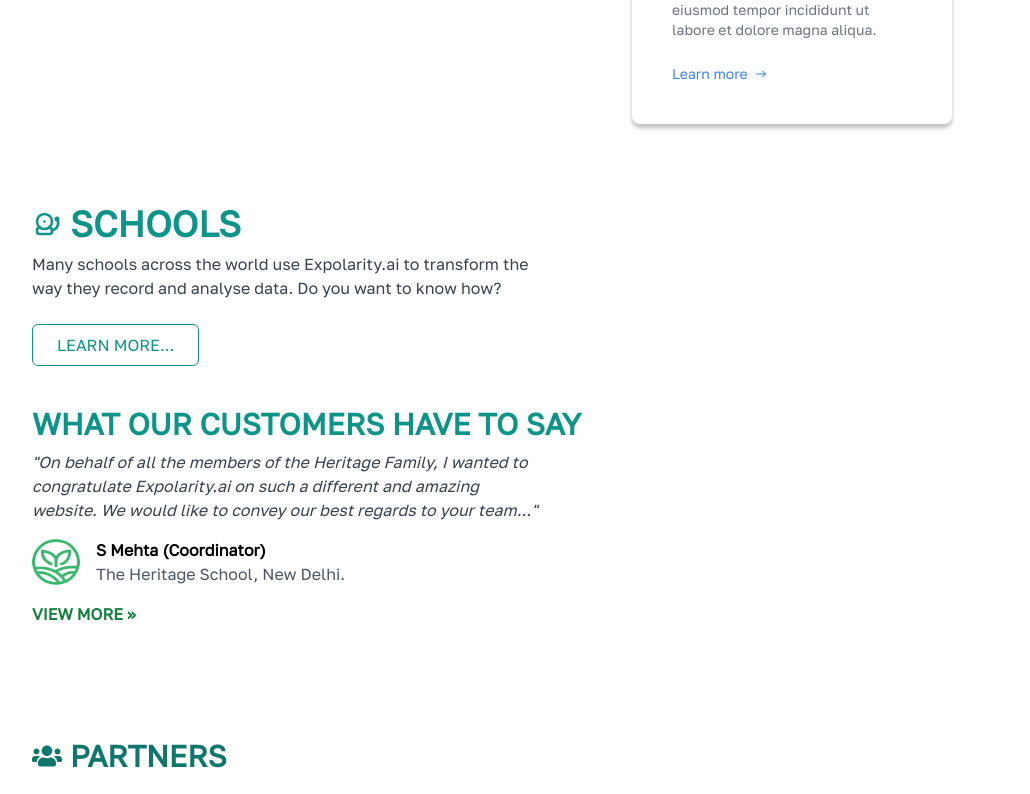
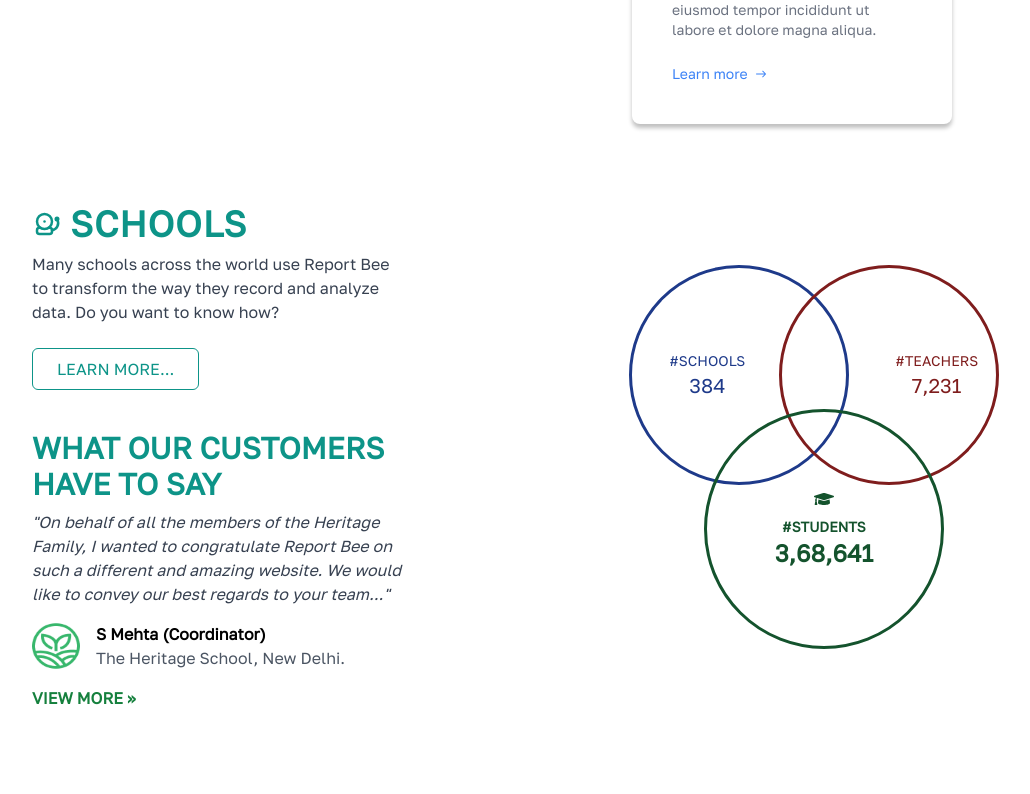
Before and after one commit to ManojKrays/expolarity-app, a React (Vite) app: page /home in a window 1280 px wide. Shown: the part 2240-3034 px from the top of the page, without its empty margins (48-1078 px from the left). Built offline with nearby package versions, Linux system fonts and the light colour scheme; a web font is replaced by a local one.

Commit message:
git commit -m added the student,teacher,school counts in a circle

```diff
--- a/src/Pages/HomePage/HomePage.jsx
+++ b/src/Pages/HomePage/HomePage.jsx
@@ -1,5 +1,10 @@
 import { motion } from "framer-motion";
-import { FaUsers, FaSatelliteDish, FaKey, FaStar } from "react-icons/fa";
+import {
+  FaUsers,
+  FaSatelliteDish,
+  FaStar,
+  FaGraduationCap,
+} from "react-icons/fa";
 import logoImg from "../../assets/logo.png";
 import { TbBellSchool } from "react-icons/tb";
 import { FaThumbsUp, FaTwitter, FaRss } from "react-icons/fa";
@@ -94,7 +99,7 @@
             Take a test
           </button>
         </div>
-
+        {/* Card Section */}
         <div className=" flex flex-col px-6 relative ">
           {/* Text Section */}
           <div className="w-full md:w-[30%] absolute  left-0 md:left-10 lg:left-60 text-center md:text-left">
@@ -130,23 +135,23 @@
           </div>
         </div>
 
-        <section className="flex flex-col md:flex-row flex-wrap items-center px-6 sm:px-12 md:px-20 py-10 md:py-20 gap-10">
-          {/* Title and Description */}
+        <section className=" flex flex-col md:flex-row items-center justify-between px-6 sm:px-12 md:px-20 py-14 md:py-20">
+          {/* Left Side - Text & Testimonial Section */}
           <motion.div
-            className="text-center md:text-left md:w-1/2"
-            initial={{ opacity: 0, y: -50 }}
-            animate={{ opacity: 1, y: 0 }}
-            transition={{ duration: 0.8, ease: "easeOut" }}
+            className="w-full lg:w-1/2 text-center md:text-left"
+            initial={{ opacity: 0, x: -50 }}
+            animate={{ opacity: 1, x: 0 }}
+            transition={{ duration: 0.8 }}
           >
-            <div className="flex justify-center md:justify-start items-center">
+            <div className="flex items-center justify-center md:justify-start">
               <TbBellSchool className="text-teal-600 text-3xl mr-2" />
-              <h2 className="text-3xl sm:text-4xl font-bold text-teal-600">
-                SCHOOLS
+              <h2 className="text-3xl sm:text-4xl font-bold text-teal-600 uppercase tracking-wide">
+                Schools
               </h2>
             </div>
-            <p className="text-gray-700 mt-2 mx-auto md:mx-0 max-w-lg">
-              Many schools across the world use Expolarity.ai to transform the
-              way they record and analyse data. Do you want to know how?
+            <p className="text-gray-700 mt-2 max-w-lg mx-auto md:mx-0">
+              Many schools across the world use Report Bee to transform the way
+              they record and analyze data. Do you want to know how?
             </p>
             <motion.button
               className="mt-6 px-6 py-2 border border-teal-600 text-teal-600 rounded-md hover:bg-teal-600 hover:text-white transition"
@@ -155,52 +160,22 @@
             >
               LEARN MORE...
             </motion.button>
-          </motion.div>
-          {/* <div className="relative flex justify-center items-center h-[300px] p-26 ">
+
+            {/* Testimonial Section */}
             <motion.div
-    className="hidden lg:flex w-40 h-40 md:w-52 md:h-52 border-4 border-red-900 rounded-full flex-col justify-center items-center text-red-900 absolute top-25 md:left-12 z-0"
-    initial={{ opacity: 0, scale: 0.5 }}
-    animate={{ opacity: 1, scale: 1 }}
-    transition={{ duration: 0.8, delay: 0.3 }}
+              className="mt-10"
+              initial={{ opacity: 0, y: 50 }}
+              animate={{ opacity: 1, y: 0 }}
+              transition={{ duration: 0.8, delay: 0.6 }}
             >
-    <span className="text-sm font-semibold">#SCHOOLS</span>
-    <span className="text-md ">384</span>
-  </motion.div>
-
-  <motion.div
-    className="hidden lg:flex w-40 h-40 md:w-52 md:h-52 border-4 border-blue-900 rounded-full flex-col justify-center items-center text-blue-900 absolute top-25 right-26 z-0"
-    initial={{ opacity: 0, scale: 0.5 }}
-    animate={{ opacity: 1, scale: 1 }}
-    transition={{ duration: 0.8, delay: 0.5 }}
-  >
-    <span className="text-sm font-semibold">#TEACHERS</span>
-    <span className="text-md ">7,231</span>
-  </motion.div>
-
-  <motion.div
-    className="hidden lg:flex w-40 h-40 md:w-52 md:h-52 border-4 border-green-900 rounded-full flex-col justify-center items-center text-green-900 absolute top-44 z-0 left-0"
-    initial={{ opacity: 0, scale: 0.5 }}
-    animate={{ opacity: 1, scale: 1 }}
-    transition={{ duration: 0.8, delay: 0.7 }}
-  >
-    <span className="text-sm font-semibold">#STUDENTS</span>
-    <span className="text-md ">3,68,641</span>
-  </motion.div>
-</div> */}
-          {/* Customer Testimonials */}
-          <motion.div
-            className="md:w-1/2 text-center md:text-left"
-            initial={{ opacity: 0, x: -50 }}
-            animate={{ opacity: 1, x: 0 }}
-            transition={{ duration: 0.8, delay: 0.9 }}
-          >
-            <h3 className="text-teal-600 text-2xl sm:text-3xl font-bold">
-              WHAT OUR CUSTOMERS HAVE TO SAY
+              <h3 className="text-teal-600 text-2xl sm:text-3xl font-bold uppercase">
+                What Our Customers Have To Say
               </h3>
               <p className="italic text-gray-700 mt-2 max-w-lg mx-auto md:mx-0">
-              "On behalf of all the members of the Heritage Family, I wanted to
-              congratulate Expolarity.ai on such a different and amazing
-              website. We would like to convey our best regards to your team..."
+                "On behalf of all the members of the Heritage Family, I wanted
+                to congratulate Report Bee on such a different and amazing
+                website. We would like to convey our best regards to your
+                team..."
               </p>
               <div className="flex flex-col sm:flex-row items-center gap-4 mt-4">
                 <img
@@ -210,13 +185,56 @@
                 />
                 <div>
                   <p className="font-semibold">S Mehta (Coordinator)</p>
-                <p className="text-gray-600">The Heritage School, New Delhi.</p>
+                  <p className="text-gray-600">
+                    The Heritage School, New Delhi.
+                  </p>
                 </div>
               </div>
               <p className="text-green-700 font-semibold mt-4 cursor-pointer">
                 VIEW MORE &gt;&gt;
               </p>
             </motion.div>
+          </motion.div>
+
+          {/* Right Side*/}
+          <div className="relative flex justify-center items-center w-full lg:h-[60vh] h-auto">
+            {/* Blue Circle - Schools */}
+            <motion.div
+              className="hidden lg:flex absolute w-[180px] md:w-[220px] aspect-square border-[3px] border-blue-900 rounded-full flex-col justify-center items-center text-blue-900
+                 left-[30%] top-[10%] "
+              initial={{ opacity: 0, scale: 0.5 }}
+              animate={{ opacity: 1, scale: 1 }}
+              transition={{ duration: 0.6, delay: 0.2 }}
+            >
+              <span className="text-sm pr-16">#SCHOOLS</span>
+              <span className="text-xl pr-16">384</span>
+            </motion.div>
+
+            {/* Red Circle - Teachers */}
+            <motion.div
+              className="hidden lg:flex absolute w-[180px] md:w-[220px] aspect-square border-[3px] border-red-900 rounded-full flex-col justify-center items-center text-red-900
+                 left-[50%] top-[10%] z-20 "
+              initial={{ opacity: 0, scale: 0.5 }}
+              animate={{ opacity: 1, scale: 1 }}
+              transition={{ duration: 0.6, delay: 0.4 }}
+            >
+              <span className="text-sm pl-24">#TEACHERS</span>
+              <span className="text-xl pl-24">7,231</span>
+            </motion.div>
+
+            {/* Green Circle - Students */}
+            <motion.div
+              className="hidden lg:flex absolute w-[200px] md:w-[240px] aspect-square border-[3px] border-green-900 rounded-full flex-col justify-center items-center text-green-900
+                 left-[40%] top-[40%] z-30 "
+              initial={{ opacity: 0, scale: 0.5 }}
+              animate={{ opacity: 1, scale: 1 }}
+              transition={{ duration: 0.6, delay: 0.6 }}
+            >
+              <FaGraduationCap size={20} className="mb-2 text-green-900" />
+              <span className="text-sm font-semibold uppercase">#STUDENTS</span>
+              <span className="text-2xl font-bold">3,68,641</span>
+            </motion.div>
+          </div>
         </section>
 
         <section className="flex flex-col md:flex-row items-center justify-start p-6 sm:p-8 md:px-20">
```
Lines whose indentation alone changed are shown as unchanged.
